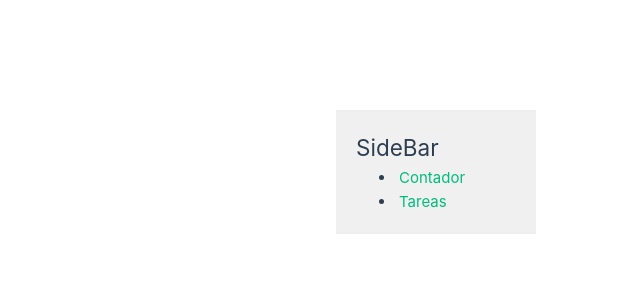
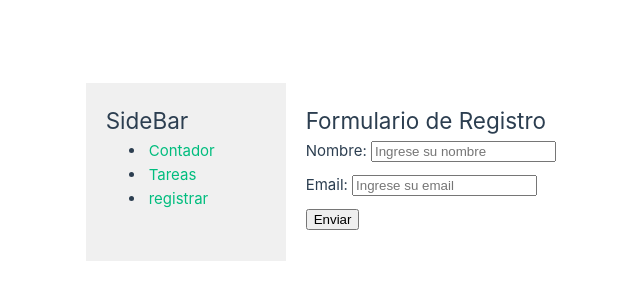
Before and after one commit to amazing79/proyecto-vue, a Vue app: page /registrar in a window 1280 px wide. Shown: the part 228-528 px from the top of the page, without its empty margins (64-704 px from the left). Built offline with nearby package versions, Linux system fonts and the light colour scheme.

Commit message:
Creacion de formulario y muestra de uso de libreria para validarlos

```diff
--- a/package.json
+++ b/package.json
@@ -10,7 +10,10 @@
     "lint": "eslint . --fix"
   },
   "dependencies": {
+    "@vee-validate/yup": "^4.15.1",
+    "npm": "^11.4.1",
     "pinia": "^3.0.1",
+    "vee-validate": "^4.15.1",
     "vue": "^3.5.13",
     "vue-router": "^4.5.0"
   },
--- a/src/components/SideBar.vue
+++ b/src/components/SideBar.vue
@@ -16,6 +16,11 @@
           Tareas
         </router-link>
       </li>
+       <li>
+        <router-link to="/registrar">
+          registrar
+        </router-link>
+      </li>
     </ul>
 
 
--- a/src/components/ListaDeTareas.vue
+++ b/src/modules/listaDeTareas/components/ListaDeTareas.vue
@@ -5,8 +5,10 @@
   const newTask = ref('');
 
   const addTask = () => {
-    tareas.value.push(newTask.value);
-    newTask.value = '';
+    if(newTask.value.trim() !== ''){
+      tareas.value.push(newTask.value);
+      newTask.value = '';
+    }
   }
 
   const removeTask = (idx) => {
--- /dev/null
+++ b/src/modules/registro/schemas/validationSchema.js
@@ -0,0 +1,6 @@
+import * as yup from 'yup';
+
+export const schema = yup.object({
+    nombre: yup.string().required(),
+    email: yup.string().email().required()
+});
--- /dev/null
+++ b/src/modules/registro/views/RegistrarView.vue
@@ -0,0 +1,35 @@
+<script setup>
+    import { Form, Field, ErrorMessage } from 'vee-validate';
+    import { schema } from '../schemas/validationSchema';
+
+    const onSubmit = () => {
+        console.log('Se envio correctamente');
+    }
+</script>
+
+<template>
+    <div>
+        <h2>Formulario de Registro</h2>
+        <Form :validation-schema="schema" @submit="onSubmit">
+            <div class="form">
+                <label for="nombre">Nombre: </label>
+                <Field type="text" placeholder="Ingrese su nombre" name="nombre" id="nombre"/>
+                <ErrorMessage name="nombre">Debe ingresar un nombre</ErrorMessage>
+            </div>
+            <div class="form">
+                <label for="email">Email: </label>
+                <Field type="email" placeholder="Ingrese su email" name="email" id="email" />
+                <ErrorMessage name="email">Debe ingresar un email</ErrorMessage>
+            </div>
+            <div class="form">
+                 <button type="submit">Enviar</button>
+            </div>
+        </Form>
+    </div>
+</template>
+
+<style scoped>
+    .form{
+        margin-bottom: 10px;
+    }
+</style>
--- a/src/router/index.js
+++ b/src/router/index.js
@@ -1,17 +1,23 @@
+
 import { createRouter, createWebHistory } from 'vue-router'
 
 const router = createRouter({
   history: createWebHistory(import.meta.env.BASE_URL),
   routes: [
+        {
+       path: '/registrar',
+       name: 'registrar',
+       component: () => import('../modules/registro/views/RegistrarView.vue'),
+    },
     {
        path: '/contador',
        name: 'contador',
-      component: () => import('../components/ContadorComponent.vue'),
+      component: () => import('../modules/contador/components/ContadorComponent.vue'),
     },
     {
        path: '/tareas',
        name: 'tareas',
-      component: () => import('../components/ListaDeTareas.vue'),
+      component: () => import('../modules/listaDeTareas/components/ListaDeTareas.vue'),
     },
     // {
     //   path: '/about',
```
Also changed, not shown: src/modules/contador/components/ContadorComponent.vue (renamed from src/components/ContadorComponent.vue), 1 other file (tests, documents, lock files or other folders).
